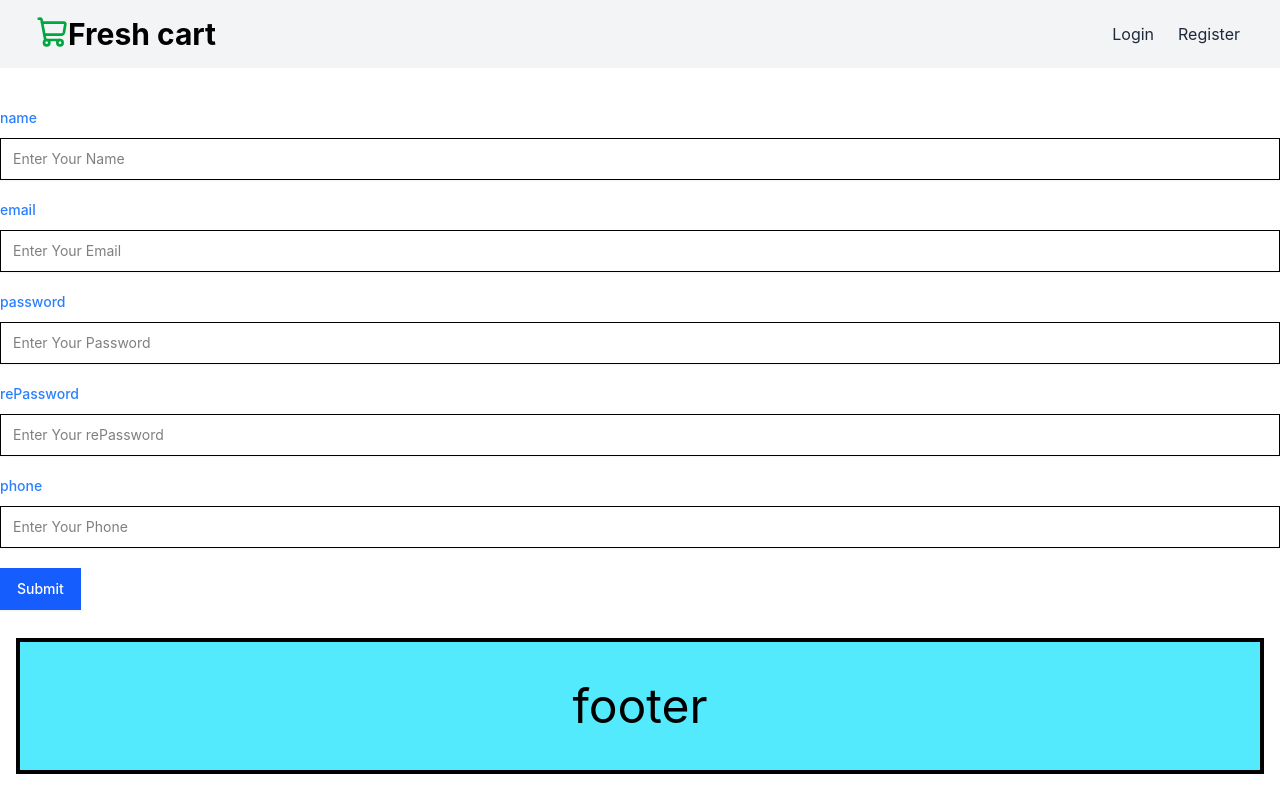
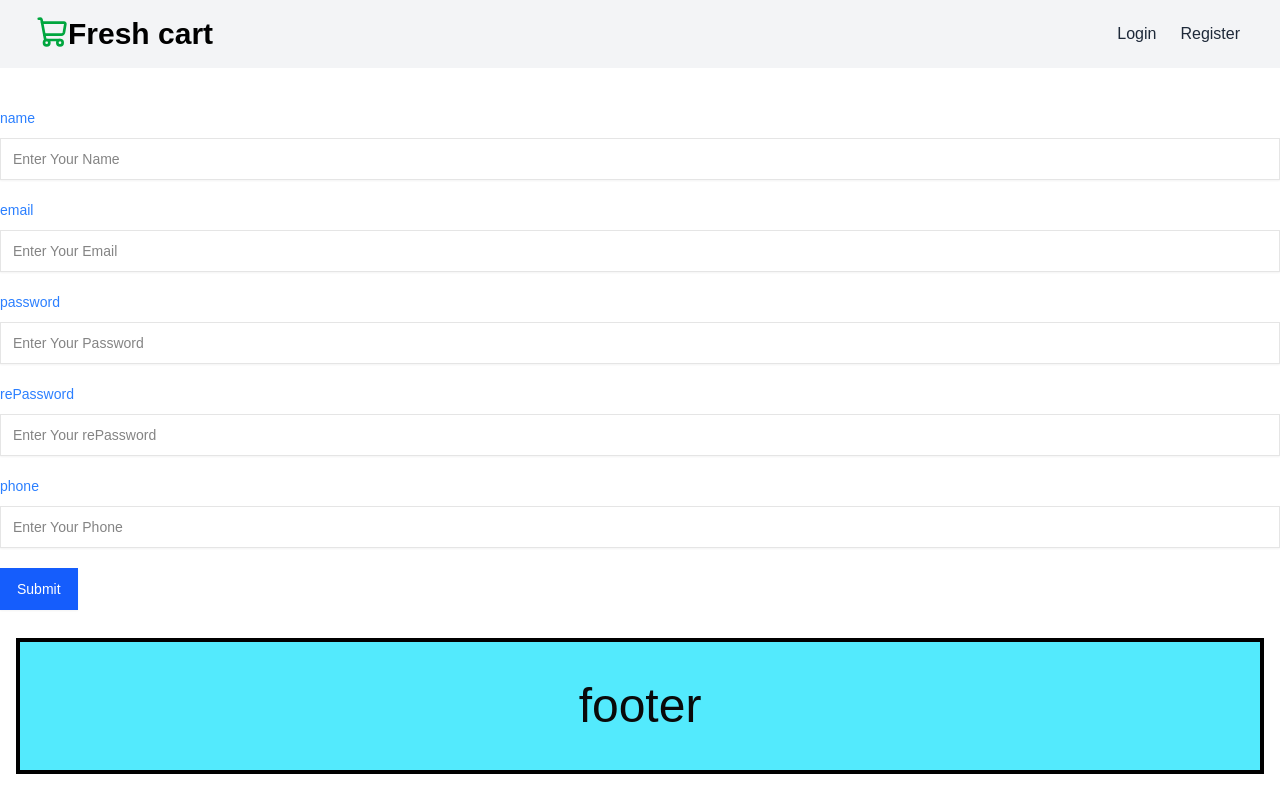
Before and after one commit to Ahmed-ke-711/E-commerce, a React (Vite) app: page /RegisterPage in a window 1280 px wide. Built offline with nearby package versions, Linux system fonts and the light colour scheme.

Commit message:
api error

```diff
--- a/src/Pages/auth/RegisterPage.jsx
+++ b/src/Pages/auth/RegisterPage.jsx
@@ -1,7 +1,6 @@
 import { useRegister } from "../../hooks/use-register";
 import { useState } from "react";
 import { schema } from "../../schemas/auth.schema";
-
 export default function Register() {
   const Register = useRegister();
   const [formData, setFormData] = useState({
@@ -12,7 +11,6 @@
     phone: "",
   });
   const [errors, setErrors] = useState({})
-
   const handleChange = (e) => {
     setFormData({
       ...formData,
@@ -44,7 +42,7 @@
             id="name"
             onChange={handleChange}
             value={formData.Name}
-            name="name"
+            name="Name"
             className="bg-neutral-secondary-medium border border-default-medium text-heading text-sm rounded-base focusing:ring-brand focus:border-brand block w-full p-3 py-2.5 shadow-xs placeholder-text-body"
             placeholder="Enter Your Name"
         />
@@ -157,3 +155,14 @@
     </>
 )
 }
+
+
+
+
+// import { Input } from "../../components/ui/input";
+
+// export default function RegisterPage() {
+//   return (
+//     <Input></Input>
+//   )
+// }
--- /dev/null
+++ b/src/components/ui/card.jsx
@@ -0,0 +1,120 @@
+import * as React from "react"
+import { cn } from "cn"
+
+function Card({
+  className,
+  size = "default",
+  ...props
+}) {
+  return (
+    <div
+      data-slot="card"
+      data-size={size}
+      className={cn(
+        "group/card flex flex-col gap-(--card-spacing) overflow-hidden rounded-xl bg-card py-(--card-spacing) text-sm text-card-foreground shadow-xs ring-1 ring-foreground/10 [--card-spacing:--spacing(6)] has-[>img:first-child]:pt-0 data-[size=sm]:[--card-spacing:--spacing(4)] *:[img:first-child]:rounded-t-xl *:[img:last-child]:rounded-b-xl",
+        className
+      )}
+      {...props}
+    />
+  )
+}
+
+function CardHeader({
+  className,
+  ...props
+}) {
+  return (
+    <div
+      data-slot="card-header"
+      className={cn(
+        "group/card-header @container/card-header grid auto-rows-min items-start gap-1 rounded-t-xl px-(--card-spacing) has-data-[slot=card-action]:grid-cols-[1fr_auto] has-data-[slot=card-description]:grid-rows-[auto_auto] [.border-b]:pb-(--card-spacing)",
+        className
+      )}
+      {...props}
+    />
+  )
+}
+
+function CardTitle({
+  className,
+  ...props
+}) {
+  return (
+    <div
+      data-slot="card-title"
+      className={cn(
+        "font-heading text-base leading-normal font-medium group-data-[size=sm]/card:text-sm",
+        className
+      )}
+      {...props}
+    />
+  )
+}
+
+function CardDescription({
+  className,
+  ...props
+}) {
+  return (
+    <div
+      data-slot="card-description"
+      className={cn("text-sm text-muted-foreground", className)}
+      {...props}
+    />
+  )
+}
+
+function CardAction({
+  className,
+  ...props
+}) {
+  return (
+    <div
+      data-slot="card-action"
+      className={cn(
+        "col-start-2 row-span-2 row-start-1 self-start justify-self-end",
+        className
+      )}
+      {...props}
+    />
+  )
+}
+
+function CardContent({
+  className,
+  ...props
+}) {
+  return (
+    <div
+      data-slot="card-content"
+      className={cn("flex flex-col gap-3 px-(--card-spacing)", className)}
+      {...props}
+    />
+  )
+}
+
+function CardFooter({
+  className,
+  ...props
+}) {
+  return (
+    <div
+      data-slot="card-footer"
+      className={cn(
+        "flex items-center rounded-b-xl px-(--card-spacing) [.border-t]:pt-(--card-spacing)",
+        className
+      )}
+      {...props}
+    />
+  )
+}
+
+export {
+  Card,
+  CardHeader,
+  CardFooter,
+  CardTitle,
+  CardAction,
+  CardDescription,
+  CardContent,
+}
--- /dev/null
+++ b/src/components/ui/input.jsx
@@ -0,0 +1,22 @@
+import * as React from "react"
+import { cn } from "cn"
+
+function Input({
+  className,
+  type,
+  ...props
+}) {
+  return (
+    <input
+      type={type}
+      data-slot="input"
+      className={cn(
+        "bg-neutral-secondary-medium border border-default-medium text-heading text-sm rounded-base focusing:ring-brand focus:border-brand block w-full p-3 py-2.5 shadow-xs placeholder-text-body",
+        className
+      )}
+      {...props}
+    />
+  )
+}
+
+export { Input }
--- a/src/index.css
+++ b/src/index.css
@@ -1 +1,130 @@
 @import "tailwindcss";
+@import "tw-animate-css";
+@import "shadcn/tailwind.css";
+@import "@fontsource-variable/inter";
+
+@custom-variant dark (&:is(.dark *));
+
+@theme inline {
+    --font-heading: var(--font-sans);
+    --font-sans: 'Inter Variable', sans-serif;
+    --color-sidebar-ring: var(--sidebar-ring);
+    --color-sidebar-border: var(--sidebar-border);
+    --color-sidebar-accent-foreground: var(--sidebar-accent-foreground);
+    --color-sidebar-accent: var(--sidebar-accent);
+    --color-sidebar-primary-foreground: var(--sidebar-primary-foreground);
+    --color-sidebar-primary: var(--sidebar-primary);
+    --color-sidebar-foreground: var(--sidebar-foreground);
+    --color-sidebar: var(--sidebar);
+    --color-chart-5: var(--chart-5);
+    --color-chart-4: var(--chart-4);
+    --color-chart-3: var(--chart-3);
+    --color-chart-2: var(--chart-2);
+    --color-chart-1: var(--chart-1);
+    --color-ring: var(--ring);
+    --color-input: var(--input);
+    --color-border: var(--border);
+    --color-destructive: var(--destructive);
+    --color-accent-foreground: var(--accent-foreground);
+    --color-accent: var(--accent);
+    --color-muted-foreground: var(--muted-foreground);
+    --color-muted: var(--muted);
+    --color-secondary-foreground: var(--secondary-foreground);
+    --color-secondary: var(--secondary);
+    --color-primary-foreground: var(--primary-foreground);
+    --color-primary: var(--primary);
+    --color-popover-foreground: var(--popover-foreground);
+    --color-popover: var(--popover);
+    --color-card-foreground: var(--card-foreground);
+    --color-card: var(--card);
+    --color-foreground: var(--foreground);
+    --color-background: var(--background);
+    --radius-sm: calc(var(--radius) * 0.6);
+    --radius-md: calc(var(--radius) * 0.8);
+    --radius-lg: var(--radius);
+    --radius-xl: calc(var(--radius) * 1.4);
+    --radius-2xl: calc(var(--radius) * 1.8);
+    --radius-3xl: calc(var(--radius) * 2.2);
+    --radius-4xl: calc(var(--radius) * 2.6);
+}
+
+:root {
+    --background: oklch(1 0 0);
+    --foreground: oklch(0.145 0 0);
+    --card: oklch(1 0 0);
+    --card-foreground: oklch(0.145 0 0);
+    --popover: oklch(1 0 0);
+    --popover-foreground: oklch(0.145 0 0);
+    --primary: oklch(0.205 0 0);
+    --primary-foreground: oklch(0.985 0 0);
+    --secondary: oklch(0.97 0 0);
+    --secondary-foreground: oklch(0.205 0 0);
+    --muted: oklch(0.97 0 0);
+    --muted-foreground: oklch(0.556 0 0);
+    --accent: oklch(0.97 0 0);
+    --accent-foreground: oklch(0.205 0 0);
+    --destructive: oklch(0.577 0.245 27.325);
+    --border: oklch(0.922 0 0);
+    --input: oklch(0.922 0 0);
+    --ring: oklch(0.708 0 0);
+    --chart-1: oklch(0.87 0 0);
+    --chart-2: oklch(0.556 0 0);
+    --chart-3: oklch(0.439 0 0);
+    --chart-4: oklch(0.371 0 0);
+    --chart-5: oklch(0.269 0 0);
+    --radius: 0.625rem;
+    --sidebar: oklch(0.985 0 0);
+    --sidebar-foreground: oklch(0.145 0 0);
+    --sidebar-primary: oklch(0.205 0 0);
+    --sidebar-primary-foreground: oklch(0.985 0 0);
+    --sidebar-accent: oklch(0.97 0 0);
+    --sidebar-accent-foreground: oklch(0.205 0 0);
+    --sidebar-border: oklch(0.922 0 0);
+    --sidebar-ring: oklch(0.708 0 0);
+}
+
+.dark {
+    --background: oklch(0.145 0 0);
+    --foreground: oklch(0.985 0 0);
+    --card: oklch(0.205 0 0);
+    --card-foreground: oklch(0.985 0 0);
+    --popover: oklch(0.205 0 0);
+    --popover-foreground: oklch(0.985 0 0);
+    --primary: oklch(0.922 0 0);
+    --primary-foreground: oklch(0.205 0 0);
+    --secondary: oklch(0.269 0 0);
+    --secondary-foreground: oklch(0.985 0 0);
+    --muted: oklch(0.269 0 0);
+    --muted-foreground: oklch(0.708 0 0);
+    --accent: oklch(0.269 0 0);
+    --accent-foreground: oklch(0.985 0 0);
+    --destructive: oklch(0.704 0.191 22.216);
+    --border: oklch(1 0 0 / 10%);
+    --input: oklch(1 0 0 / 15%);
+    --ring: oklch(0.556 0 0);
+    --chart-1: oklch(0.87 0 0);
+    --chart-2: oklch(0.556 0 0);
+    --chart-3: oklch(0.439 0 0);
+    --chart-4: oklch(0.371 0 0);
+    --chart-5: oklch(0.269 0 0);
+    --sidebar: oklch(0.205 0 0);
+    --sidebar-foreground: oklch(0.985 0 0);
+    --sidebar-primary: oklch(0.488 0.243 264.376);
+    --sidebar-primary-foreground: oklch(0.985 0 0);
+    --sidebar-accent: oklch(0.269 0 0);
+    --sidebar-accent-foreground: oklch(0.985 0 0);
+    --sidebar-border: oklch(1 0 0 / 10%);
+    --sidebar-ring: oklch(0.556 0 0);
+}
+
+@layer base {
+  * {
+    @apply border-border outline-ring/50;
+    }
+  body {
+    @apply bg-background text-foreground;
+    }
+  html {
+    @apply font-sans;
+    }
+}
--- a/src/lib/APIs/auth.api.js
+++ b/src/lib/APIs/auth.api.js
@@ -2,7 +2,7 @@
 
 export const login = async (userData) => {
   const { data } = await axios.post(
-    "https://fitness.elevateegy.com/api/v1/auth/signin",
+    "https://ecommerce.routemisr.com/api/v1/auth/signin",
     userData,
   );
   return data;
@@ -10,7 +10,7 @@
 
 export const register = async (userData) => {
   const { data } = await axios.post(
-    "https://fitness.elevateegy.com/api/v1/auth/signup",
+    "https://ecommerce.routemisr.com/api/v1/auth/signup",
     userData
   );
   return data;
--- /dev/null
+++ b/src/lib/utils.js
@@ -0,0 +1 @@
+export { cn } from "cn"
```
Also changed, not shown: jsconfig.json (added, +7 -0 lines), package.json (+7 -0 lines), src/App/App.jsx (+16 -14 lines), src/App/router.jsx (+17 -0 lines), components.json (added), 1 other file (tests, documents, lock files or other folders).
